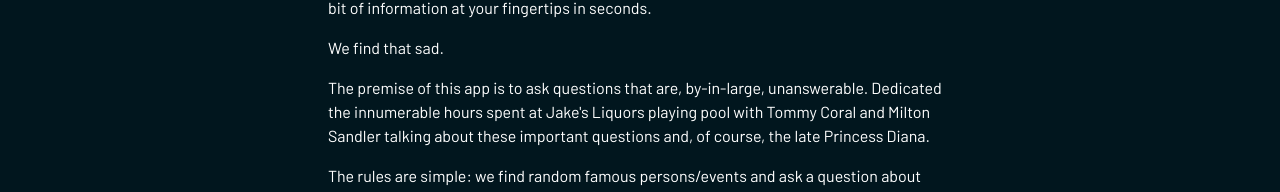
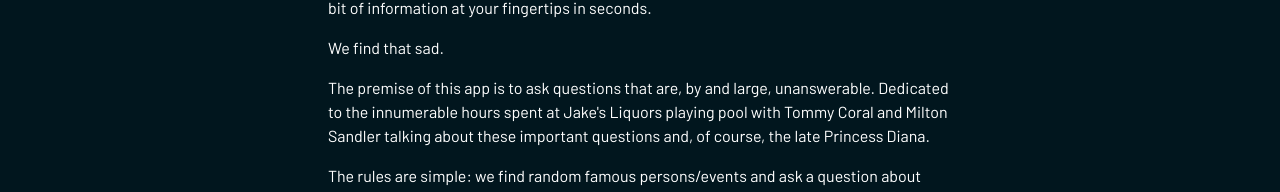
Before and after one commit to Spifferiferfied/jobs-twizzler, a Next.js app: page / in a window 1280 px wide. Shown: the part 287-479 px from the top of the page. Built offline with nearby package versions, Linux system fonts and the light colour scheme; no server answers.

Commit message:
text clean-up

```diff
--- a/app/page.tsx
+++ b/app/page.tsx
@@ -20,8 +20,8 @@ export default async function Page() {
       </p>
       <p>We find that sad.</p>
       <p>
-        The premise of this app is to ask questions that are, by-in-large,
-        unanswerable. Dedicated the innumerable hours spent at Jake&apos;s
+        The premise of this app is to ask questions that are, by and large,
+        unanswerable. Dedicated to the innumerable hours spent at Jake&apos;s
         Liquors playing pool with Tommy Coral and Milton Sandler talking about
         these important questions and, of course, the late Princess Diana.
       </p>
--- a/app/questions/[id]/page.tsx
+++ b/app/questions/[id]/page.tsx
@@ -161,7 +161,10 @@ export default async function Page({
               >
                 {isLine ? "Over" : "Yes"}:{" "}
                 <span className="font-normal">
-                  {(totals.true / (totals.true + totals.false)) * 100}%
+                  {Math.round(
+                    (totals.true / (totals.true + totals.false)) * 100,
+                  )}
+                  %
                 </span>
               </div>
               <div
@@ -169,7 +172,10 @@ export default async function Page({
               >
                 {isLine ? "Under" : "No"}:{" "}
                 <span className="font-normal">
-                  {(totals.false / (totals.true + totals.false)) * 100}%
+                  {Math.round(
+                    (totals.false / (totals.true + totals.false)) * 100,
+                  )}
+                  %
                 </span>
               </div>
             </div>
```
